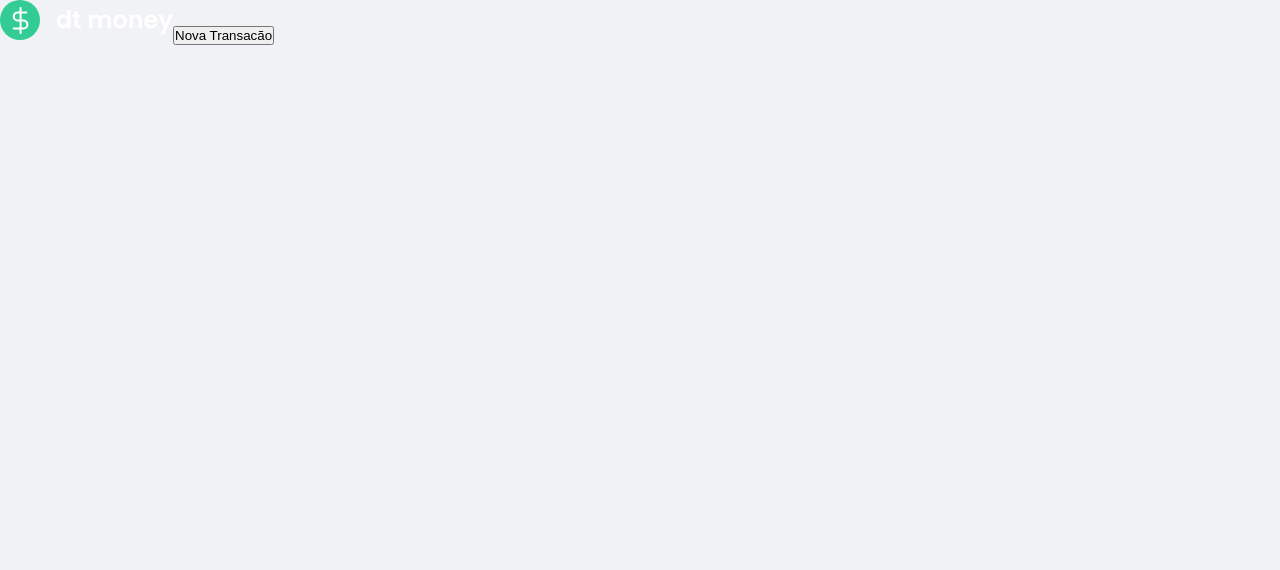
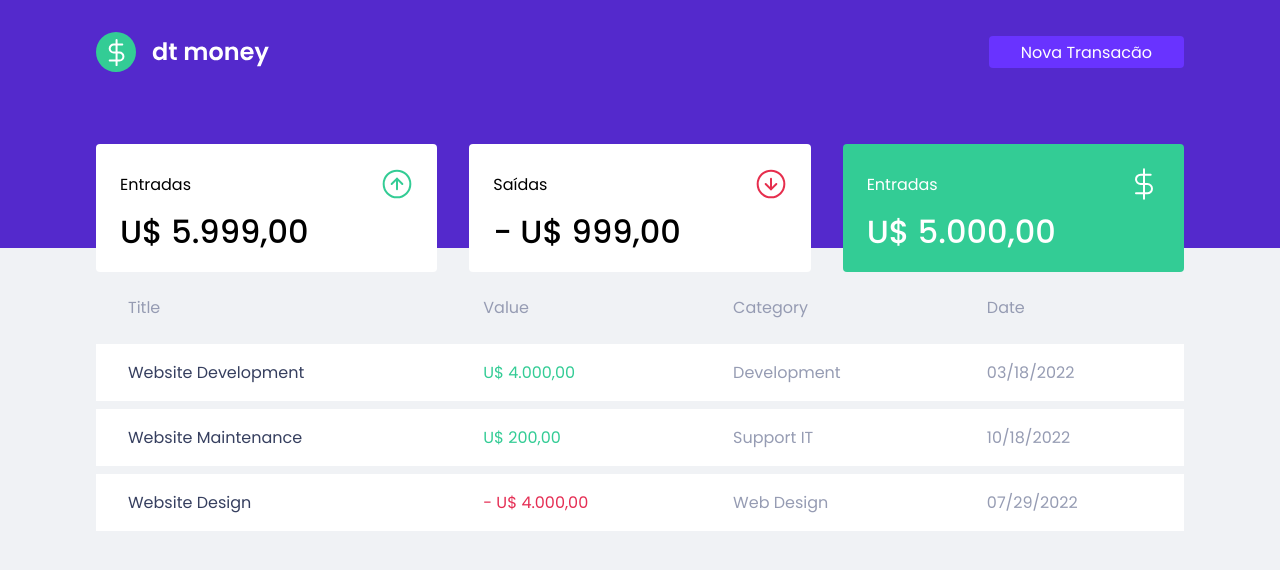
Before and after one commit to diegoferreirapinto/dtmoney_rocketseat, a React (Create React App) app: page / in a window 1280 px wide. Shown: the top 570 px of the page. Built offline with nearby package versions, Linux system fonts and the light colour scheme.

Commit message:
Rocketseat #Chapter2 - Update
First complete update, solving some bugs

```diff
--- a/public/index.html
+++ b/public/index.html
@@ -2,8 +2,8 @@
 <html lang="en">
 
 <head>
-  <!-- <link rel="preconnect" href="https://fonts.googleapis.com">
-  <link rel="preconnect" href="https://fonts.gstatic.com" crossorigin> -->
+  <link rel="preconnect" href="https://fonts.googleapis.com">
+  <link rel="preconnect" href="https://fonts.gstatic.com" crossorigin>
 
   <meta charset="utf-8" />
   <meta name="viewport" content="width=device-width, initial-scale=1.0">
@@ -11,9 +11,9 @@
   <link rel="shortcut icon" href="favicon.svg" type="image/png">
 
 
-  <!-- <link
+  <link
     href="https://fonts.googleapis.com/css2?family=DM+Sans:wght@400;500;700&family=Poppins:wght@400;500;600;700&display=swap"
-    rel="stylesheet"> -->
+    rel="stylesheet">
   <title>dtmoney</title>
 
 </head>
--- a/src/App.tsx
+++ b/src/App.tsx
@@ -1,10 +1,14 @@
 import { Header } from './components/Header/index';
+import { Dashboard } from './components/Dashboard';
 import { GlobalStyle } from './styles/global'
+import { TransactionTable } from './components/TransactionTable';
+
 
 export function App() {
   return (
     <>
       <Header />
+      <Dashboard />
       <GlobalStyle />
     </>
   );
--- /dev/null
+++ b/src/components/Dashboard/index.tsx
@@ -0,0 +1,12 @@
+import { Container } from "./styles";
+import { Summary } from "../Summary";
+import { TransactionTable } from "../TransactionTable";
+
+export function Dashboard() {
+  return (
+    <Container>
+      <Summary />
+      <TransactionTable />
+    </Container>
+  )
+}
--- /dev/null
+++ b/src/components/Dashboard/styles.ts
@@ -0,0 +1,7 @@
+import styled from 'styled-components';
+
+export const Container = styled.main`
+  max-width: 1120px;
+  margin: 0 auto;
+  padding: 2.5rem 1rem;
+`
--- a/src/components/Header/index.tsx
+++ b/src/components/Header/index.tsx
@@ -1,12 +1,16 @@
 import logoImg from '../../assets/logo.svg';
+import { Container, Content } from './styles';
+
 
 export function Header() {
   return (
-    <header>
-      <img src={logoImg} alt="dtmoney" />
-      <button type="button">
-        Nova Transacão
-      </button>
-    </header>
+    <Container>
+      <Content>
+        <img src={logoImg} alt="dtmoney" />
+        <button type="button">
+          Nova Transacão
+        </button>
+      </Content>
+    </Container>
   )
 }
--- /dev/null
+++ b/src/components/Header/styles.ts
@@ -0,0 +1,33 @@
+import styled from "styled-components";
+
+
+export const Container = styled.header`
+  background: var(--blue);
+
+`
+
+export const Content = styled.div`
+  max-width: 1120px;
+  margin: 0 auto;
+  padding: 2rem 1rem 11rem;
+  display: flex;
+  align-items: center;
+  justify-content: space-between;
+
+  button{
+    font-size: 1rem;
+    color: #FFF;
+    background: var(--blue-light);
+    border: 0;
+    padding: 0 2rem;
+    border-radius: 0.25rem;
+    height: 2rem;
+    transition: filter 0.2s;
+
+    &:hover{
+      filter: brightness(0.9);
+    }
+  }
+
+
+`
--- /dev/null
+++ b/src/components/Summary/index.tsx
@@ -0,0 +1,35 @@
+import incomeImg from "../../assets/entradas.svg"
+import outcomeImg from "../../assets/saidas.svg"
+import totalImg from "../../assets/total.svg"
+import { Container } from "./styles"
+
+
+export function Summary() {
+  return (
+    <Container>
+      <div>
+        <header>
+          <p>Entradas</p>
+          <img src={incomeImg} alt="Entradas" />
+        </header>
+        <strong>U$ 5.999,00</strong>
+      </div>
+      <div>
+        <header>
+          <p>Saídas</p>
+          <img src={outcomeImg} alt="Saídas" />
+        </header>
+        <strong>- U$ 999,00</strong>
+      </div>
+      <div className="highlight-background">
+        <header>
+          <p>Entradas</p>
+          <img src={totalImg} alt="Total" />
+        </header>
+        <strong>U$ 5.000,00</strong>
+      </div>
+
+
+    </Container>
+  )
+}
--- /dev/null
+++ b/src/components/Summary/styles.ts
@@ -0,0 +1,35 @@
+import styled from "styled-components";
+
+export const Container = styled.div`
+  display: grid;
+  grid-template-columns: repeat(3, 1fr);
+  gap: 2rem;
+  margin-top: -9rem;
+
+  div{
+    background: var(--shape);
+    padding: 1.5rem;
+    border-radius: 0.25rem;
+
+
+    header{
+      display: flex;
+      align-items: center;
+      justify-content: space-between;
+    }
+
+    strong{
+      display: block;
+      margin-top:1rem;
+      font-size: 2rem;
+      font-weight: 500;
+      line-height: 2rem;
+    }
+
+    &.highlight-background{
+      background: var(--green);
+      color: #fff;
+    }
+  }
+
+`
--- /dev/null
+++ b/src/components/TransactionTable/index.tsx
@@ -0,0 +1,38 @@
+import { Container } from "./styles"
+
+export function TransactionTable() {
+  return (
+    <Container>
+      <table>
+        <thead>
+          <tr>
+            <th>Title</th>
+            <th>Value</th>
+            <th>Category</th>
+            <th>Date</th>
+          </tr>
+        </thead>
+        <tbody>
+          <tr>
+            <td >Website Development</td>
+            <td className="deposit">U$ 4.000,00</td>
+            <td>Development</td>
+            <td>03/18/2022</td>
+          </tr>
+          <tr>
+            <td>Website Maintenance</td>
+            <td className="deposit">U$ 200,00</td>
+            <td>Support IT</td>
+            <td>10/18/2022</td>
+          </tr>
+          <tr>
+            <td>Website Design</td>
+            <td className="withdraw">- U$ 4.000,00</td>
+            <td>Web Design</td>
+            <td>07/29/2022</td>
+          </tr>
+        </tbody>
+      </table>
+    </Container>
+  )
+}
--- /dev/null
+++ b/src/components/TransactionTable/styles.ts
@@ -0,0 +1,38 @@
+import styled from "styled-components";
+
+export const Container = styled.div`
+
+table{
+  width: 100%;
+  border-spacing: 0 0.5rem;
+
+  th{
+    color: var(--text-body);
+    font-weight: 400;
+    padding: 1rem 2rem;
+    text-align: left;
+    line-height: 1.5rem;
+    border-radius: 0.25rem;
+  }
+
+  td{
+    padding: 1rem 2rem;
+    border: 0;
+    background-color: var(--shape);
+    color: var(--text-body);
+
+    &:first-child{
+      color: var(--text-title);
+    }
+
+    &.deposit{
+      color: var(--green);
+    }
+
+    &.withdraw{
+      color: var(--red);
+    }
+  }
+}
+
+`;
--- /dev/null
+++ b/src/react-app-env.d.ts
@@ -0,0 +1 @@
+/// <reference types="react-scripts" />
```
Also changed, not shown: 1 other file (tests, documents, lock files or other folders).
